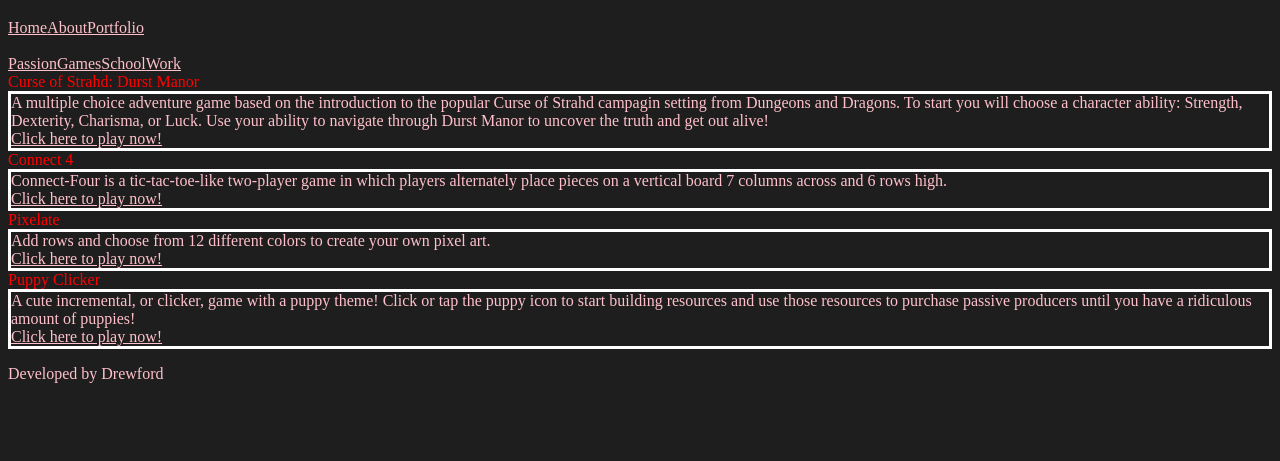
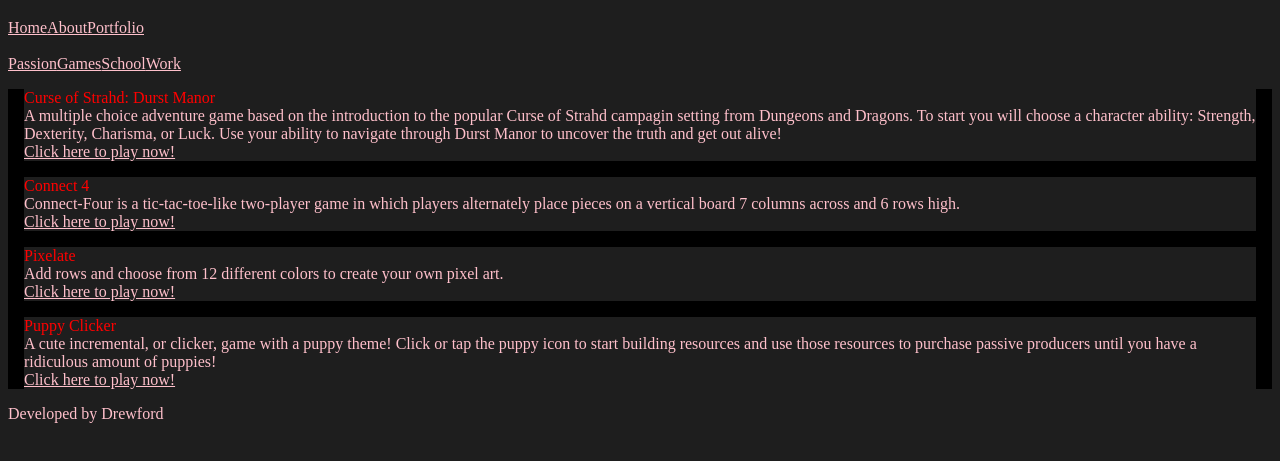
Before and after one commit to SleazyCook/personal-site, a React app: page /games in a window 1280 px wide. Shown: the part 61-522 px from the top of the page. Built offline with nearby package versions, Linux system fonts and the light colour scheme.

Commit message:
updated selectors on projects

```diff
--- a/public/projects.css
+++ b/public/projects.css
@@ -3,13 +3,13 @@
 }
 
 .project {
-  background-color: white;
+  margin: 1em;
 }
 
 .project-title {
   color: red;
 }
 
-.project-description {
+/* .project-description {
   border: 3px solid white;
-}
+} */
--- a/src/components/Games.js
+++ b/src/components/Games.js
@@ -42,7 +42,7 @@
           </div>
         </div>
         {/* Puppy Clicker */}
-        <div>
+        <div className="project">
           <div className="project-title">
             Puppy Clicker
           </div>
```
